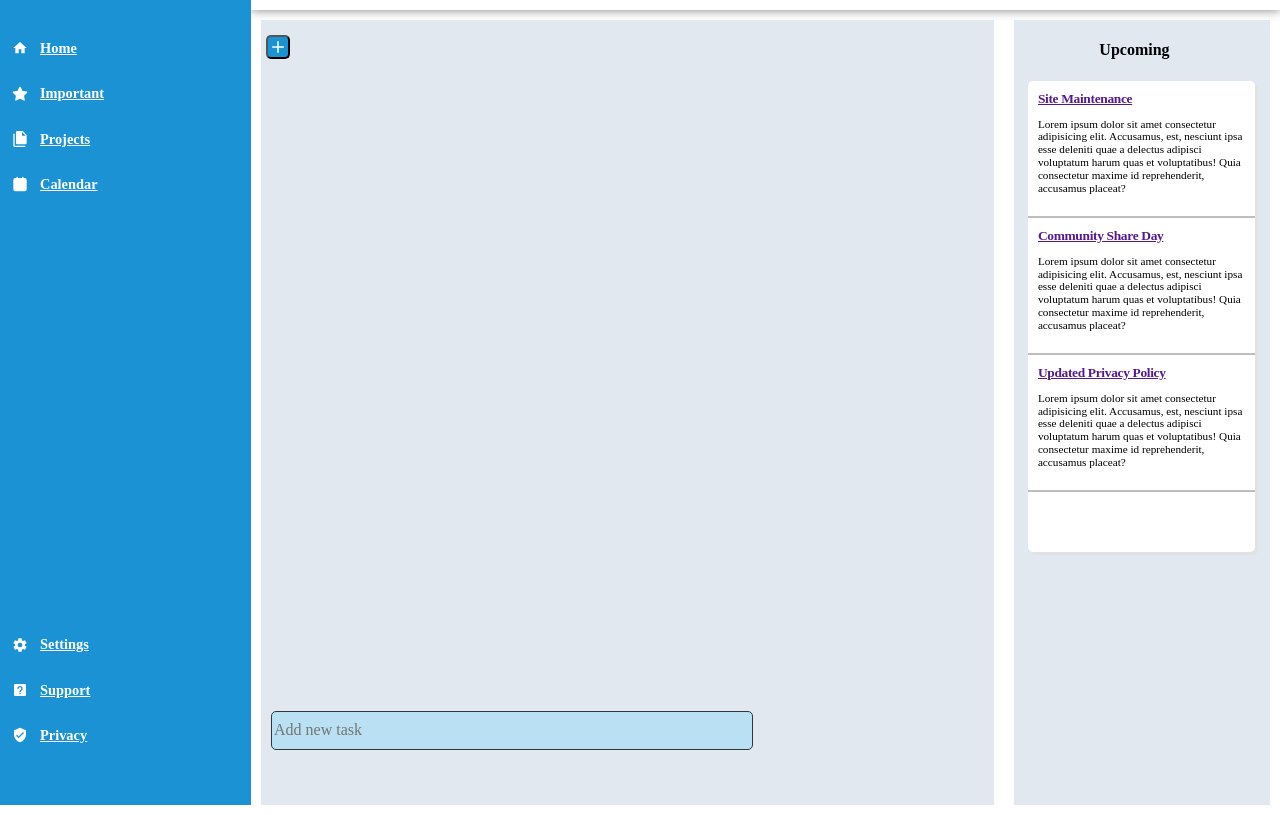
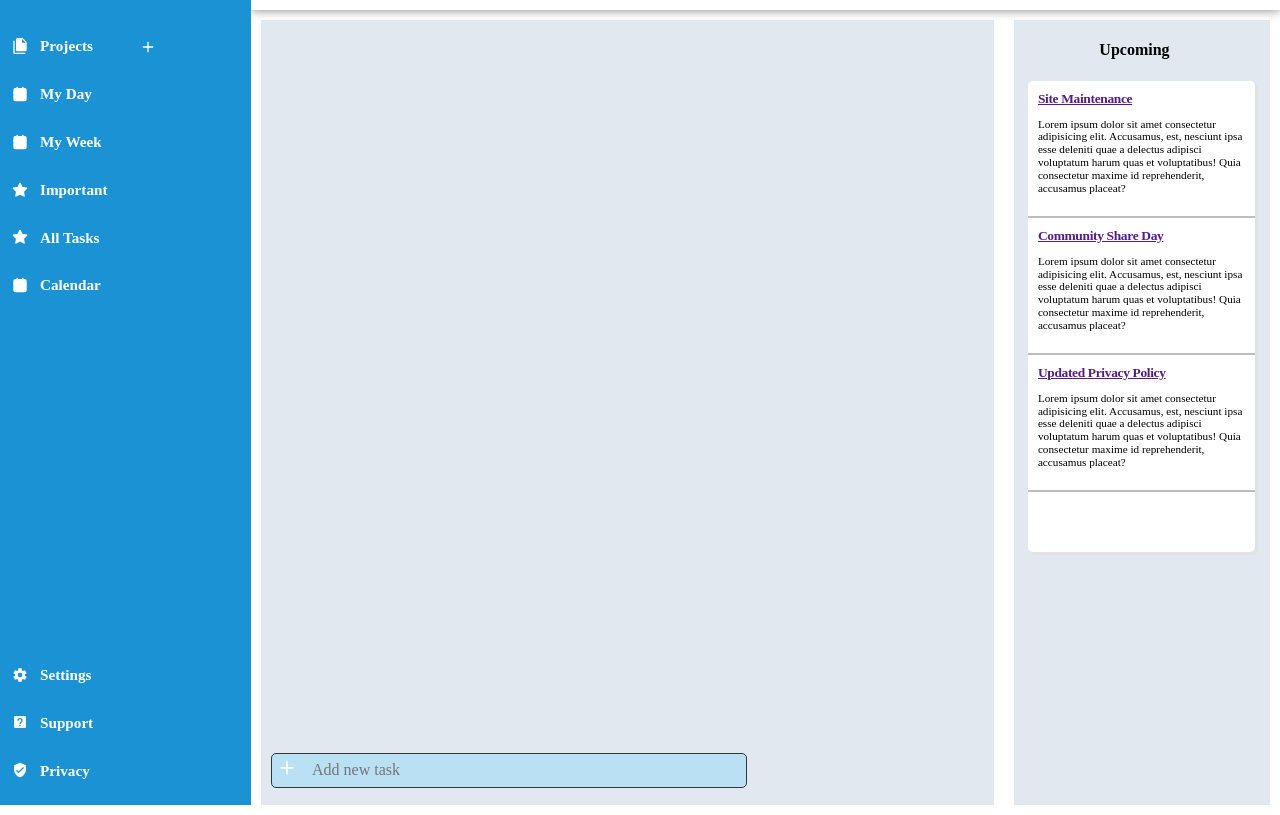
Before and after one commit to Olorin4/project-todo-list, a website built with webpack: page src/index.html in a window 1280 px wide. Shown: the part 70-885 px from the top of the page. Built offline with nearby package versions, Linux system fonts and the light colour scheme.

Commit message:
Move project-list from main content to the dashboard and adjust styles accordingly

```diff
--- a/src/ProjectManager.js
+++ b/src/ProjectManager.js
@@ -46,6 +46,8 @@ function createProject(title) {
     projectList.addProject(newProject);
 
     setCurrentProject(id);
+
+    return newProject;
 }
 
 
--- /dev/null
+++ b/src/TaskCardManager.js
@@ -0,0 +1,2 @@
+// TaskCardManager.js handles UI logic of the TaskCard,
+// which includes several icons and html elements.
--- a/src/index.html
+++ b/src/index.html
@@ -31,35 +31,44 @@
                     </div>
                 </div>
                 <div class="menu-section-2">
-                    <div class="menu-item">
-                        <a href=""><img src="./assets/home.svg" alt="home" />
-                            <h3>Home</h3></a>
+                    <div class="menu-item" id="project-list">
+                        <img src="./assets/file-multiple.svg" alt="Projects" />
+                        <h3>Projects</h3>
+                        <button class="add-project"><img src="./assets/plus.svg" alt="Add new Project"></button>
                     </div>
-                    <div class="menu-item">
-                        <a href=""><img src="./assets/star.svg" alt="important tasks" />
-                            <h3>Important</h3></a>
+                    <div class="menu-item" id="my-day">
+                        <img src="./assets/calendar.svg" alt="My day" />
+                        <h3>My Day</h3>
                     </div>
-                    <div class="menu-item">
-                        <a href=""><img src="./assets/file-multiple.svg" alt="Projects" />
-                            <h3>Projects</h3></a>
+                    <div class="menu-item" id="my-week">
+                        <img src="./assets/calendar.svg" alt="My week" />
+                        <h3>My Week</h3>
                     </div>
-                    <div class="menu-item">
-                        <a href=""><img src="./assets/calendar.svg" alt="profile" />
-                            <h3>Calendar</h3></a>
+                    <div class="menu-item" id="important-tasks">
+                        <img src="./assets/star.svg" alt="Important tasks" />
+                        <h3>Important</h3>
+                    </div>
+                    <div class="menu-item" id="all-tasks">
+                        <img src="./assets/star.svg" alt="All tasks" />
+                        <h3>All Tasks</h3>
+                    </div>
+                    <div class="menu-item" id="calendar">
+                        <img src="./assets/calendar.svg" alt="Profile" />
+                        <h3>Calendar</h3>
                     </div>
                 </div>
                 <div class="menu-section-3">
                     <div class="menu-item" id="settings">
-                        <a href=""><img src="./assets/cog.svg" alt="communities" />
-                            <h3>Settings</h3></a>
+                        <img src="./assets/cog.svg" alt="Settings" />
+                        <h3>Settings</h3>
                     </div>
                     <div class="menu-item" id="support">
-                        <a href=""><img src="./assets/help-box.svg" alt="communities" />
-                            <h3>Support</h3></a>
+                        <img src="./assets/help-box.svg" alt="Support" />
+                        <h3>Support</h3>
                     </div>
                     <div class="menu-item" id="privacy">
-                        <a href=""><img src="./assets/shield-check.svg" alt="communities" />
-                            <h3>Privacy</h3></a>
+                        <img src="./assets/shield-check.svg" alt="Privacy" />
+                        <h3>Privacy</h3>
                     </div>
                 </div>
             </div>
@@ -68,13 +77,15 @@
 
 
         <section class="main-content">
-            <div class="project-list">
-                <button class="add-project"><img src="./assets/plus.svg" alt="Add new Project"></button>
+            <div>
+
             </div>
             <div class="current-project"><h4></h4></div>
             <div class="task-list-container"></div>
             <div class="new-task">
-                <!-- <button class="add-task"><img src="./assets/plus.svg" alt="Add new Task"></button> -->
+                <div class="task-icon">
+                    <button class="add-task"><img src="./assets/plus.svg" alt="Add new Task"></button>
+                </div>
                 <input type="text" class="task-title" placeholder="Add new task">
             </div>
         </section>     <!-- END OF MAIN CONTENT    -->
--- a/src/styles.css
+++ b/src/styles.css
@@ -93,17 +93,27 @@ button a,
 .main-menu {
     font-weight: 500;
     display: grid;
-    grid-template-columns: 150px;
-    gap: 35px;
+    grid-template-columns: 160px;
+    grid-template-rows: 1fr 9fr 2.14fr;
+    gap: 25px;
+}
+
+.menu-section-1 {
+    grid-row: 1;
 }
 
 .menu-section-2 {
-    margin-bottom: 380px;
+    grid-row: 2;
 }
 
-.menu-item a {
-    display: flex;
-    justify-content: baseline;
+.menu-section-3 {
+    grid-row: 3;
+}
+
+.menu-item {
+    display: grid;
+    grid-template-columns: 1fr 5fr 1fr;
+    justify-content: center;
     align-items: center;
 }
 
@@ -113,10 +123,145 @@ button a,
     margin: 0 12px;
 }
 
-a h3 {
-    font-size: 0.9em;
+h3 {
+    font-size: 0.95em;
     font-weight: 600;
 }
+
+.add-project {
+    width: 1.5em;
+    margin-top: 3px;
+    cursor: pointer;
+    background-color: #1A92D3;
+    border: none;
+    display: flex;
+    justify-content: center;
+    align-items: center;
+}
+
+.add-project:hover {
+    width: 1.5em;
+    cursor: pointer;
+    background-color: #1f88c1;
+    border-radius: 5px;
+    display: flex;
+    justify-content: center;
+    align-items: center;
+}
+
+
+
+
+
+/* MAIN CONTENT */
+
+.main-content {
+    background-color: #E2E8F0;
+    margin: 10px;
+    grid-column: 2;
+    grid-row: 2;
+    padding-top: 15px;
+    display: grid;
+    grid-template-rows: 1fr 6fr 50px;
+    gap: 10px;
+}
+
+/* .task p {
+    font-size: 0.8em;
+} */
+
+/* .links {
+    padding-top: 15px;
+    display: flex;
+    justify-content: flex-end;
+} */
+
+/* .links img {
+    height: 20px;
+    width: 20px;
+    margin: 0 10px;
+} */
+
+/* .links a {
+    margin-right: 8px;
+} */
+
+/* .project-list {
+    margin-left: 5px;
+    display: flex;
+    justify-content: start;
+    align-items: center;
+    flex-wrap: wrap;
+} */
+
+.current-project {
+    grid-row: 1;
+}
+
+/* .project {
+    background-color: #1A92D3;
+    border-radius: 5px;
+    width: 6.5em;
+    text-align: center;
+    margin: 5px;
+    color: #FFFFFF;
+    cursor: pointer;
+} */
+
+/* Tab container styles */
+.task-list-container {
+    grid-row: 2;
+}
+
+.task-card {
+    box-shadow: 3px 3px rgb(225, 226, 226);
+    border-left: 5px solid #F0B42A;
+    border-radius: 5px;
+    background-color: #FFFFFF;
+    display: flex;
+    flex-direction: column;
+    padding: 16px;
+    margin: 8px;
+}
+
+.new-task {
+    position: relative;
+    grid-row: 3;
+    display: flex;
+    justify-content: flex-start;
+    align-items: center;
+}
+
+.task-title {
+    margin-left: 10px;
+    padding-left: 40px;
+    width: 65%;
+    height: 70%;
+    border: 1px solid #323638;
+    border-radius: 5px;
+    background-color: #b9e0f3;
+    box-sizing: border-box;
+}
+
+.add-task {
+    background: none;
+    border: none;
+    cursor: pointer;
+}
+
+.task-icon {
+    position: absolute;
+    left: 10px; /* Adjust position as needed */
+    top: 50%;
+    transform: translateY(-50%);
+    pointer-events: none; /* Allow clicks to pass through the icon */
+}
+
+.task-icon img {
+    width: 20px;
+    height: 20px;
+}
+
 
 
 /* RIGHT SIDE-BAR */
@@ -160,107 +305,3 @@ a h3 {
     flex-direction: column;
     overflow: hidden;
 }
-
-
-/* MAIN CONTENT */
-
-.main-content {
-    background-color: #E2E8F0;
-    margin: 10px;
-    grid-column: 2;
-    grid-row: 2;
-    padding-top: 15px;
-    display: grid;
-    grid-template-rows: 0.8fr 50px 2.6fr 50px 40px;
-    gap: 10px;
-}
-
-/* .task p {
-    font-size: 0.8em;
-} */
-
-/* .links {
-    padding-top: 15px;
-    display: flex;
-    justify-content: flex-end;
-} */
-
-/* .links img {
-    height: 20px;
-    width: 20px;
-    margin: 0 10px;
-} */
-
-/* .links a {
-    margin-right: 8px;
-} */
-
-.project-list {
-    grid-row: 1;
-    margin-left: 5px;
-    align-self: baseline;
-    display: flex;
-    justify-content: start;
-    align-items: center;
-    flex-wrap: wrap;
-}
-
-.current-project {
-    grid-row: 2;
-}
-
-.add-project {
-    width: 1.5em;
-    cursor: pointer;
-    background-color: #1A92D3;
-    border-radius: 5px;
-    display: flex;
-    justify-content: center;
-    align-items: center;
-}
-
-.project {
-    background-color: #1A92D3;
-    border-radius: 5px;
-    width: 6.5em;
-    text-align: center;
-    margin: 5px;
-    color: #FFFFFF;
-    cursor: pointer;
-}
-
-/* Tab container styles */
-.task-list-container {
-    grid-row: 3;
-}
-
-/* .task-list {
-    display: none;
-} */
-
-.task-card {
-    box-shadow: 3px 3px rgb(225, 226, 226);
-    border-left: 5px solid #F0B42A;
-    border-radius: 5px;
-    background-color: #FFFFFF;
-    display: flex;
-    flex-direction: column;
-    padding: 16px;
-    margin: 8px;
-}
-
-.new-task {
-    grid-row: 4;
-    display: flex;
-    justify-content: flex-start;
-    align-items: center;
-}
-
-.task-title {
-    margin-left: 10px;
-    width: 65%;
-    height: 70%;
-    border: 1px solid #323638;
-    border-radius: 5px;
-    background-color: #b9e0f3;
-}
```
